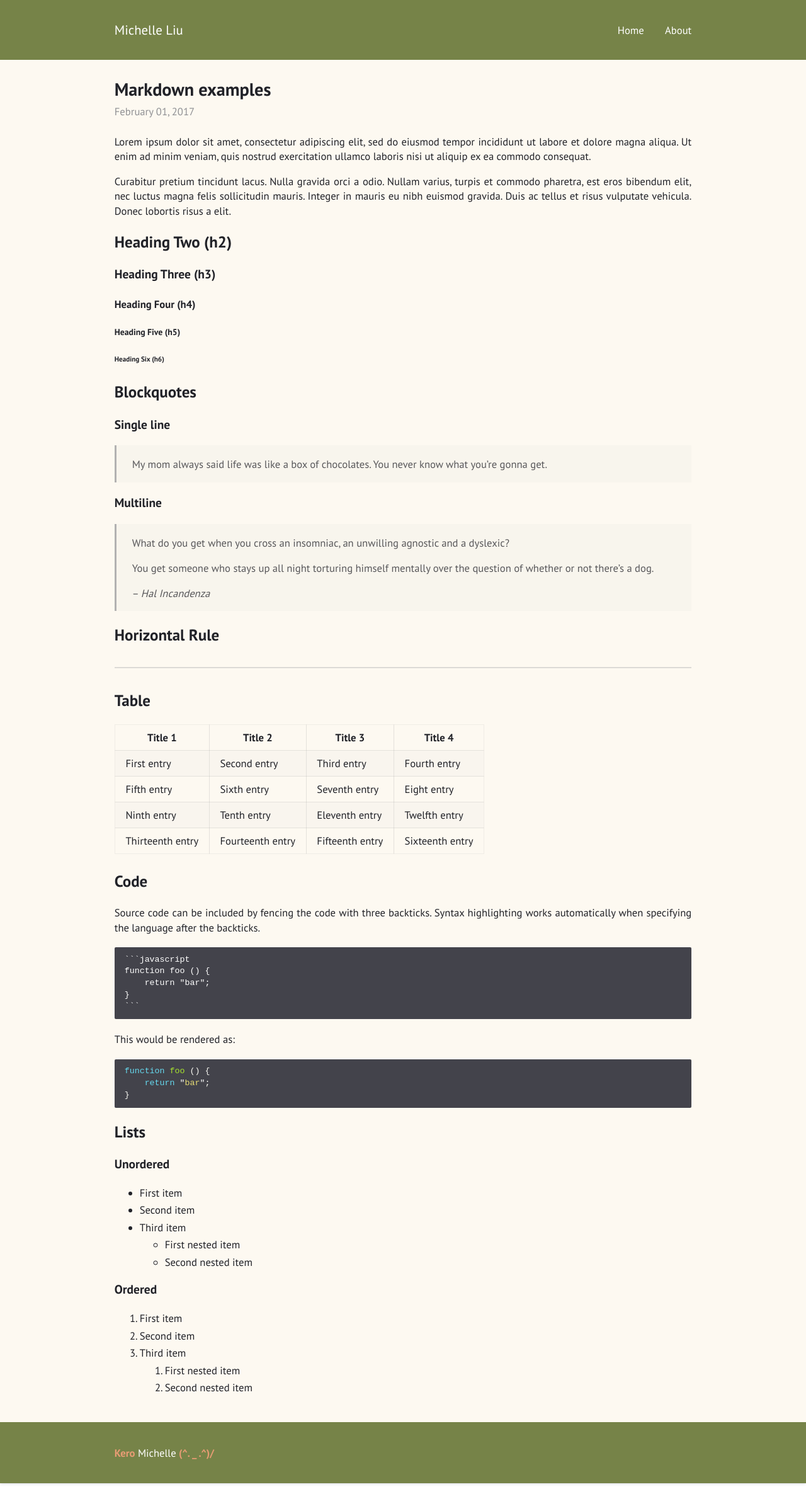
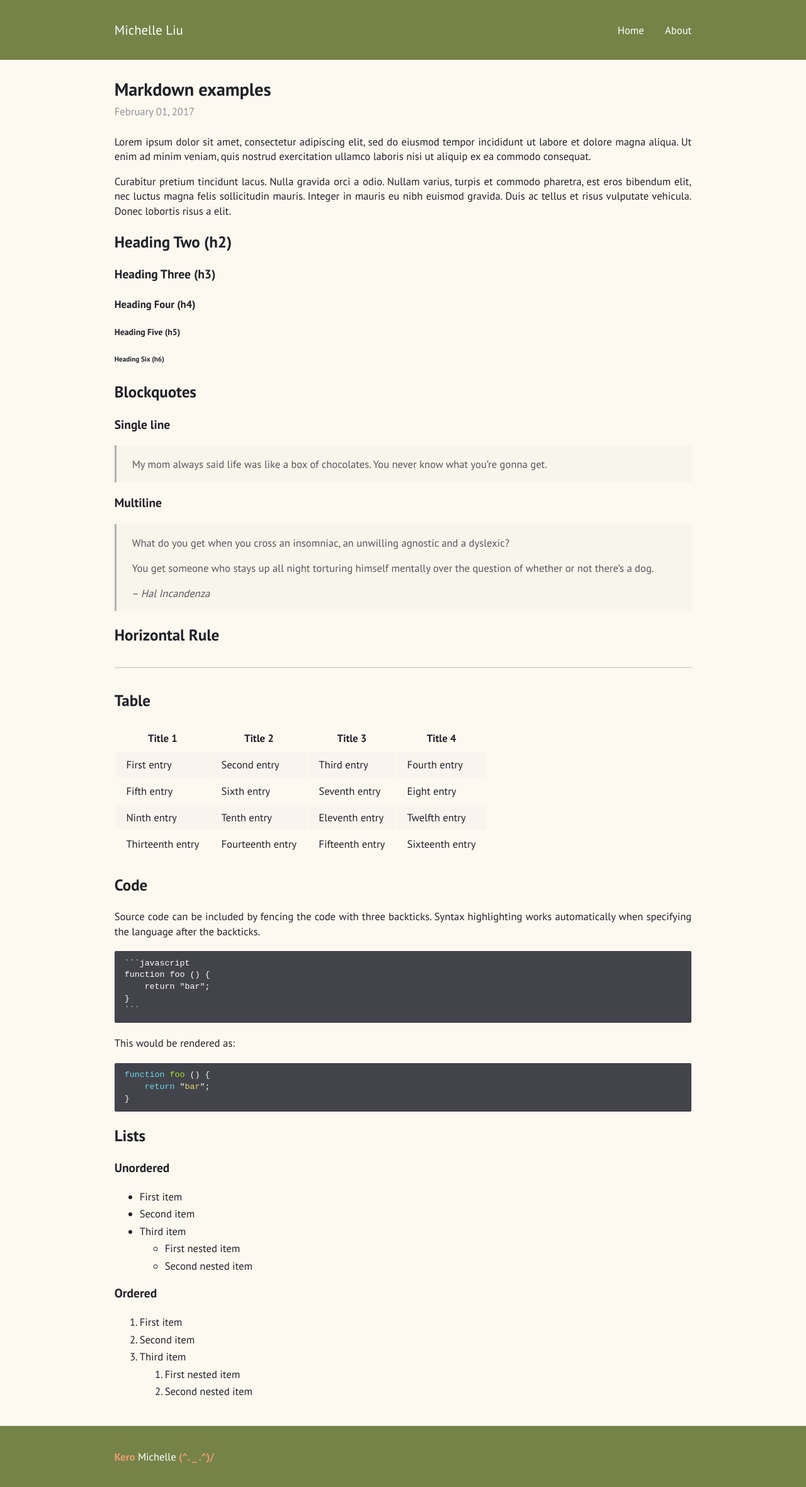
Before and after one commit to KeroMichelle/KeroMichelle.github.io, a Jekyll site: the page built from _posts/2017-02-01-markdown-examples.md, in a window 1280 px wide. Shown: the whole page at 63% size. Built offline with Jekyll 4.4.1, drawn with Linux system fonts in a browser that asks for light colours.

Commit message:
Table format test

```diff
--- a/_sass/basic.sass
+++ b/_sass/basic.sass
@@ -109,13 +109,13 @@ table
   display: inline-block
   max-width: 100%
   // overflow-y: scroll
-  border-spacing: 1px
-  border-radius: 2px
+  // border-spacing: 1px
+  // border-radius: 2px
   // box-shadow: 0 0 0 1px reduce(12) inset
 
 th, td
   padding: .5em 1em
-  box-shadow: 0 0 0 1px reduce(12)
+  // box-shadow: 0 0 0 1px reduce(12)
 
 tr:hover, tr:nth-child(odd) td
   background: reduce(4)
```
